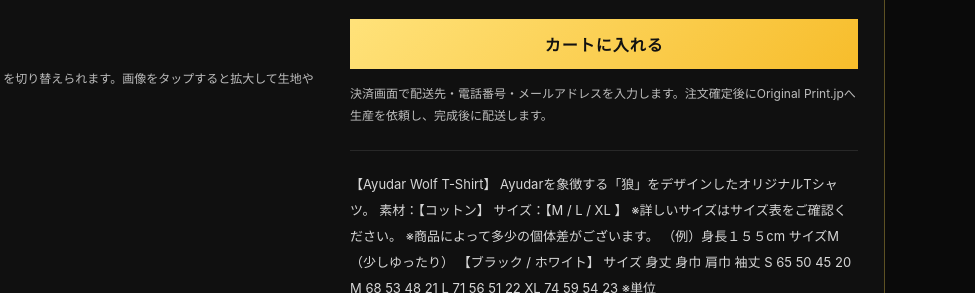
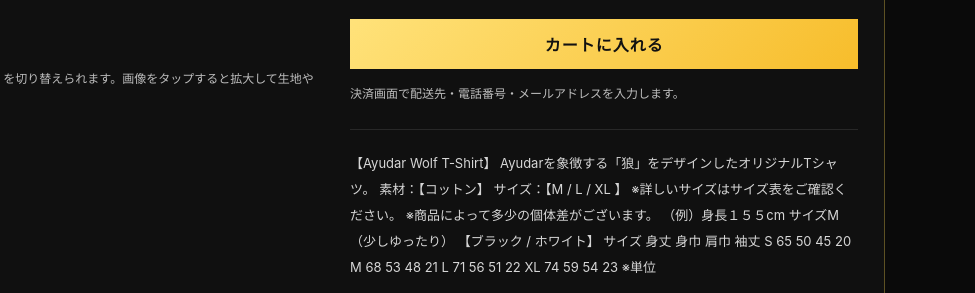
Before and after one commit to iayudarnos-design/ayudar-official-site, a plain HTML site: page shop.html in a window 1280 px wide. Shown: the part 4372-4665 px from the top of the page, 305-1280 px from the left. Drawn offline with Linux system fonts and the light colour scheme.

Commit message:
Remove production note from product page

```diff
--- a/shop.html
+++ b/shop.html
@@ -150,7 +150,7 @@ footer a{text-decoration:underline;text-underline-offset:3px}
         </div>
 
         <button class="primary-btn" id="addToCart" type="button" style="width:100%">カートに入れる</button>
-        <p class="small" style="margin-top:14px">決済画面で配送先・電話番号・メールアドレスを入力します。注文確定後にOriginal Print.jpへ生産を依頼し、完成後に配送します。</p>
+        <p class="small" style="margin-top:14px">決済画面で配送先・電話番号・メールアドレスを入力します。</p>
         <div class="description" id="detailDescription"></div>
       </div>
     </div>
```
